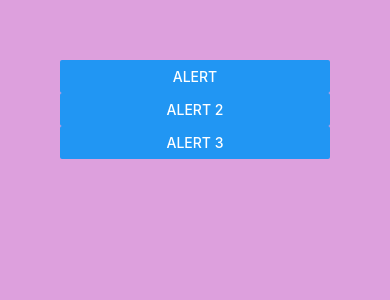
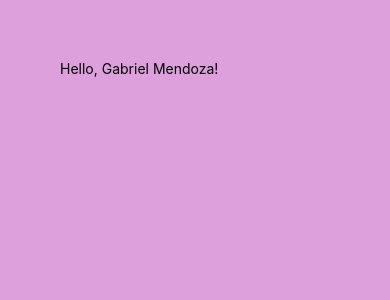
Before and after one commit to GabTheGreat25/Mobile-Prac-React-Native, a React Native app: screen / in a window 390 px wide. Shown: the top 300 px of the page. Built offline with nearby package versions, Linux system fonts and the light colour scheme.

Commit message:
Simple Custom Component

```diff
--- a/App.js
+++ b/App.js
@@ -1,29 +1,11 @@
-import { View, Alert, Button } from "react-native";
+import { View } from "react-native";
+import { Greet } from "./components";
 
 export default function App() {
   return (
     <>
       <View style={{ flex: 1, backgroundColor: "plum", padding: 60 }}>
-        <Button title="Alert" onPress={() => Alert.alert("Invalid data!")} />
-        <Button
-          title="Alert 2"
-          onPress={() => Alert.alert("invalid data!", "DOB incorrect!")}
-        />
-        <Button
-          title="Alert 3"
-          onPress={() =>
-            Alert.alert("invalid data!", "DOB incorrect!", [
-              {
-                text: "Cancel",
-                onPress: () => console.log("Cancel Pressed"),
-              },
-              {
-                text: "OK",
-                onPress: () => console.log("OK Pressed"),
-              },
-            ])
-          }
-        />
+        <Greet name="Gabriel Mendoza" />
       </View>
     </>
   );
--- /dev/null
+++ b/components/Greet/index.js
@@ -0,0 +1,9 @@
+import { View, Text } from "react-native";
+
+export default function ({ name }) {
+  return (
+    <View>
+      <Text>Hello, {name}!</Text>
+    </View>
+  );
+}
--- /dev/null
+++ b/components/index.js
@@ -0,0 +1,3 @@
+import Greet from "./Greet";
+
+export { Greet };
```
